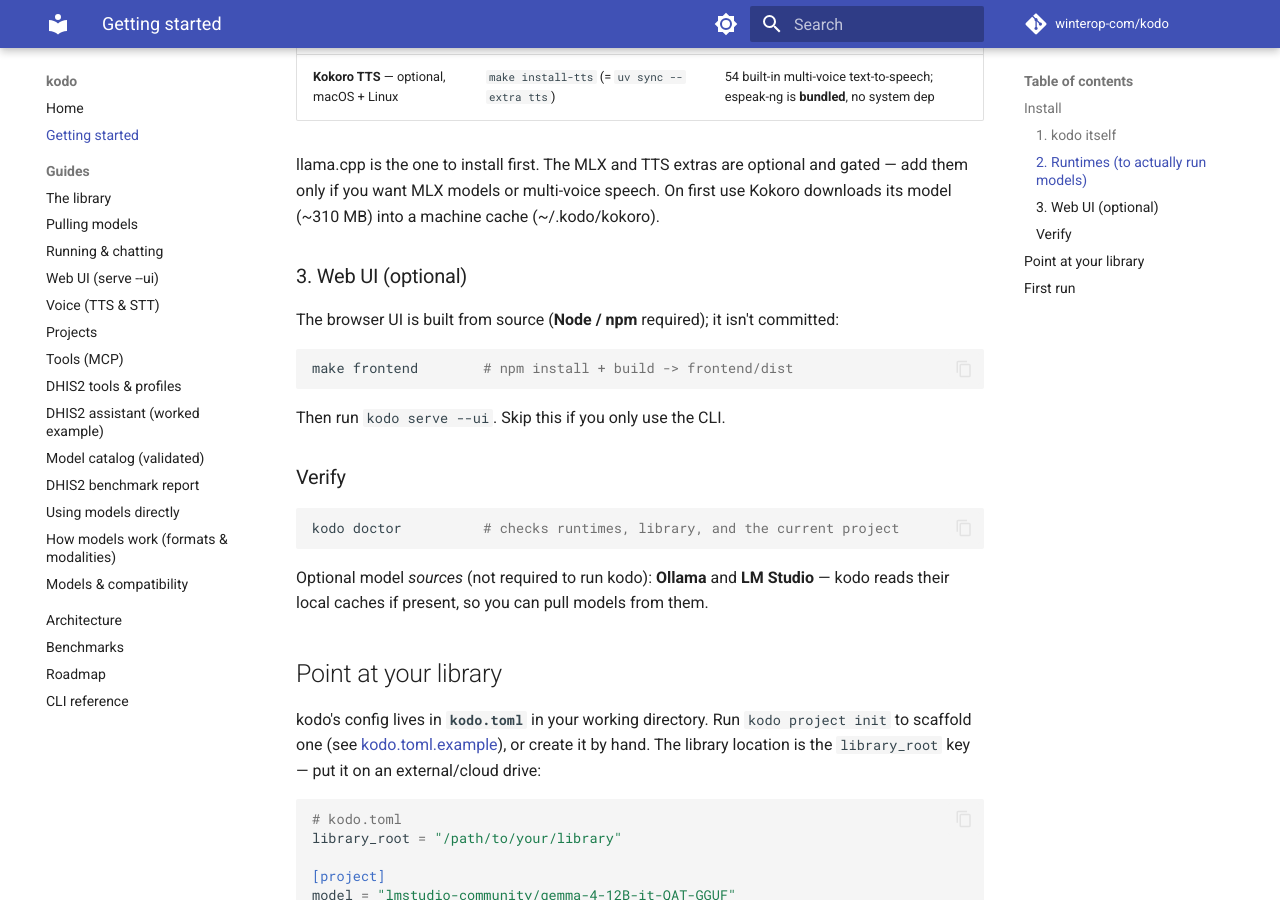
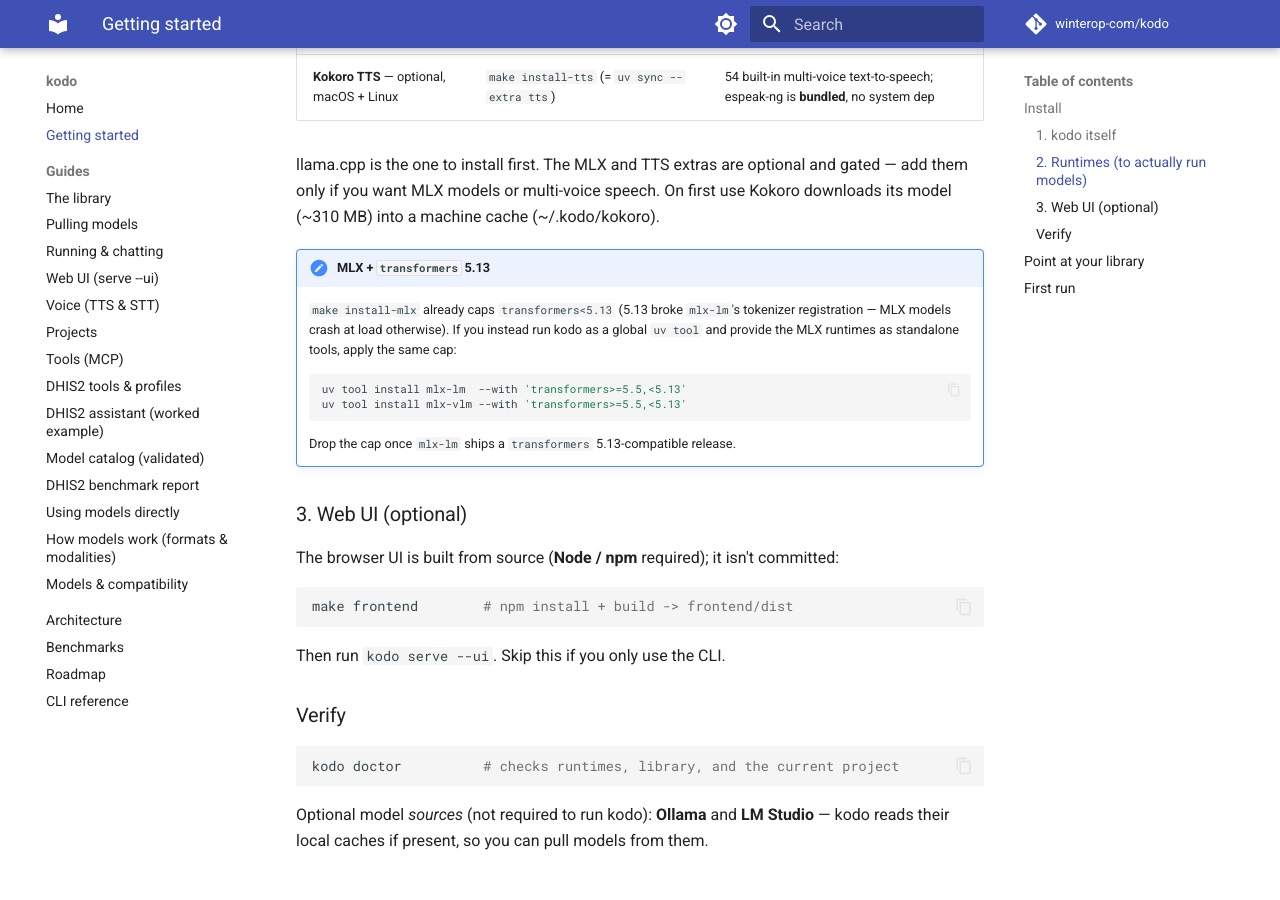
Before and after one commit to winterop-com/stabbur, an MkDocs documentation site: the page built from docs/getting-started.md, in a window 1280 px wide and 900 px high, scrolled down 694 px. Built offline with MkDocs 1.6.1 and Material for MkDocs 9.7.7, drawn with Linux system fonts in a browser that asks for light colours; comment, search, counter and statistics services are not loaded.

Commit message:
fix(mlx): cap transformers<5.13 so MLX models load
transformers 5.13 changed AutoTokenizer.register to require a config class, but
mlx-lm 0.31.3 passes a string — so importing the MLX runtime (mlx_lm/mlx-vlm) crashed
at load and every MLX model failed (surfaced by the tools-dhis2 benchmark). Cap the
transformers floor below 5.13 in the [mlx] extra; document the same cap for the
standalone mlx-lm/mlx-vlm uv tools that a global kodo spawns. Verified: kodo now serves
Qwen3.5-4B-MLX end-to-end. Remove the cap once mlx-lm ships a 5.13-compatible register.

````diff
--- a/docs/getting-started.md
+++ b/docs/getting-started.md
@@ -27,6 +27,18 @@
 llama.cpp is the one to install first. The MLX and TTS extras are optional and
 gated — add them only if you want MLX models or multi-voice speech. On first use
 Kokoro downloads its model (~310 MB) into a machine cache (~/.kodo/kokoro).
+
+!!! note "MLX + `transformers` 5.13"
+    `make install-mlx` already caps `transformers<5.13` (5.13 broke `mlx-lm`'s tokenizer
+    registration — MLX models crash at load otherwise). If you instead run kodo as a global
+    `uv tool` and provide the MLX runtimes as standalone tools, apply the same cap:
+
+    ```bash
+    uv tool install mlx-lm  --with 'transformers>=5.5,<5.13'
+    uv tool install mlx-vlm --with 'transformers>=5.5,<5.13'
+    ```
+
+    Drop the cap once `mlx-lm` ships a `transformers` 5.13-compatible release.
 
 ### 3. Web UI (optional)
 
--- a/pyproject.toml
+++ b/pyproject.toml
@@ -32,6 +32,10 @@
 mlx = [
     "mlx-lm>=0.31.3; sys_platform == 'darwin' and platform_machine == 'arm64'",
     "mlx-vlm>=0.6.3; sys_platform == 'darwin' and platform_machine == 'arm64'",
+    # transformers 5.13 broke AutoTokenizer.register (now requires a config class, not a
+    # string) — mlx-lm 0.31.3 passes a string and crashes at import, so any MLX model fails
+    # to load. Cap below 5.13 until mlx-lm ships a compatible register call. Remove when it does.
+    "transformers>=5.5,<5.13; sys_platform == 'darwin' and platform_machine == 'arm64'",
 ]
 
 # Local multi-voice text-to-speech via Kokoro-82M (ONNX). Optional, but unlike
````
Also changed, not shown: 1 other file.
